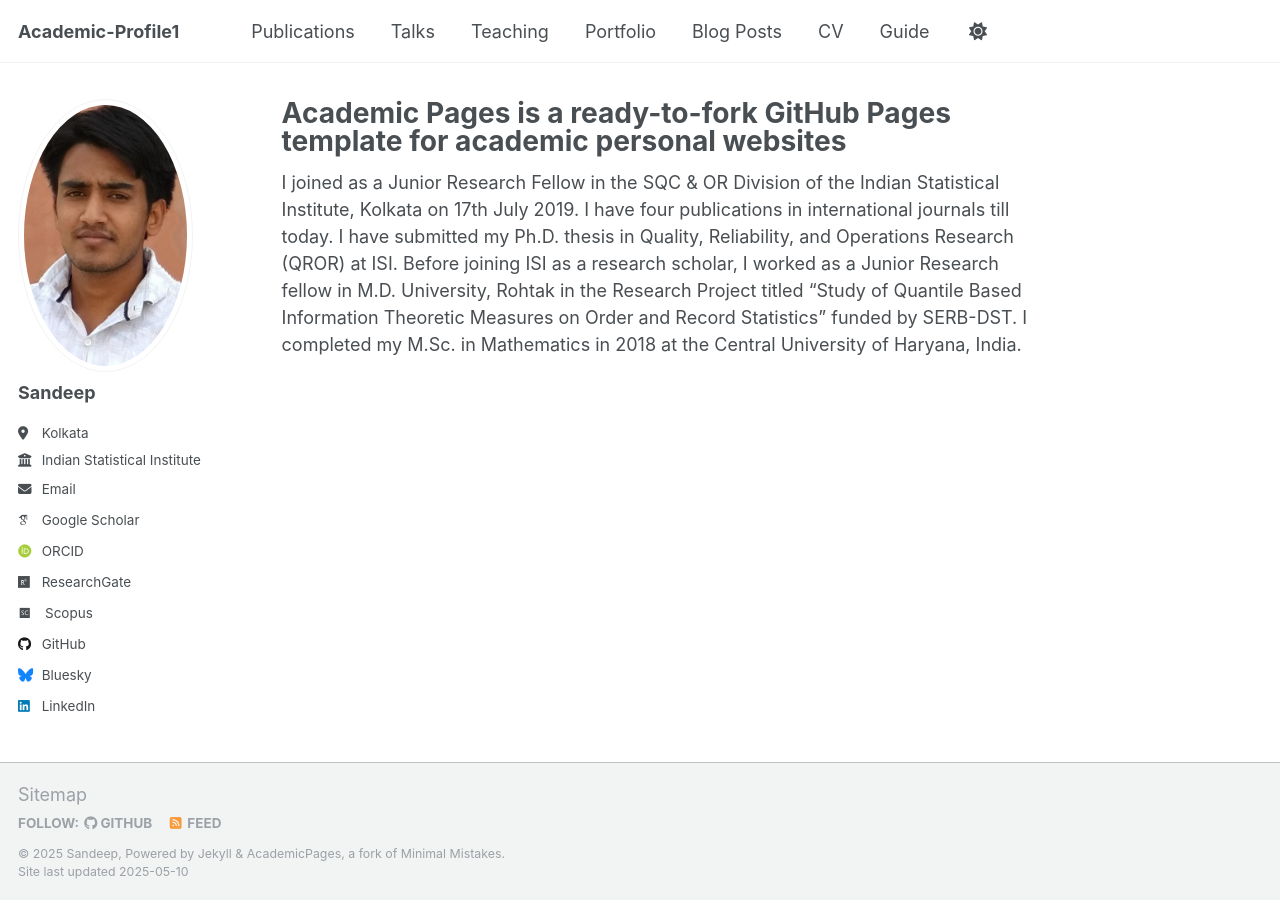
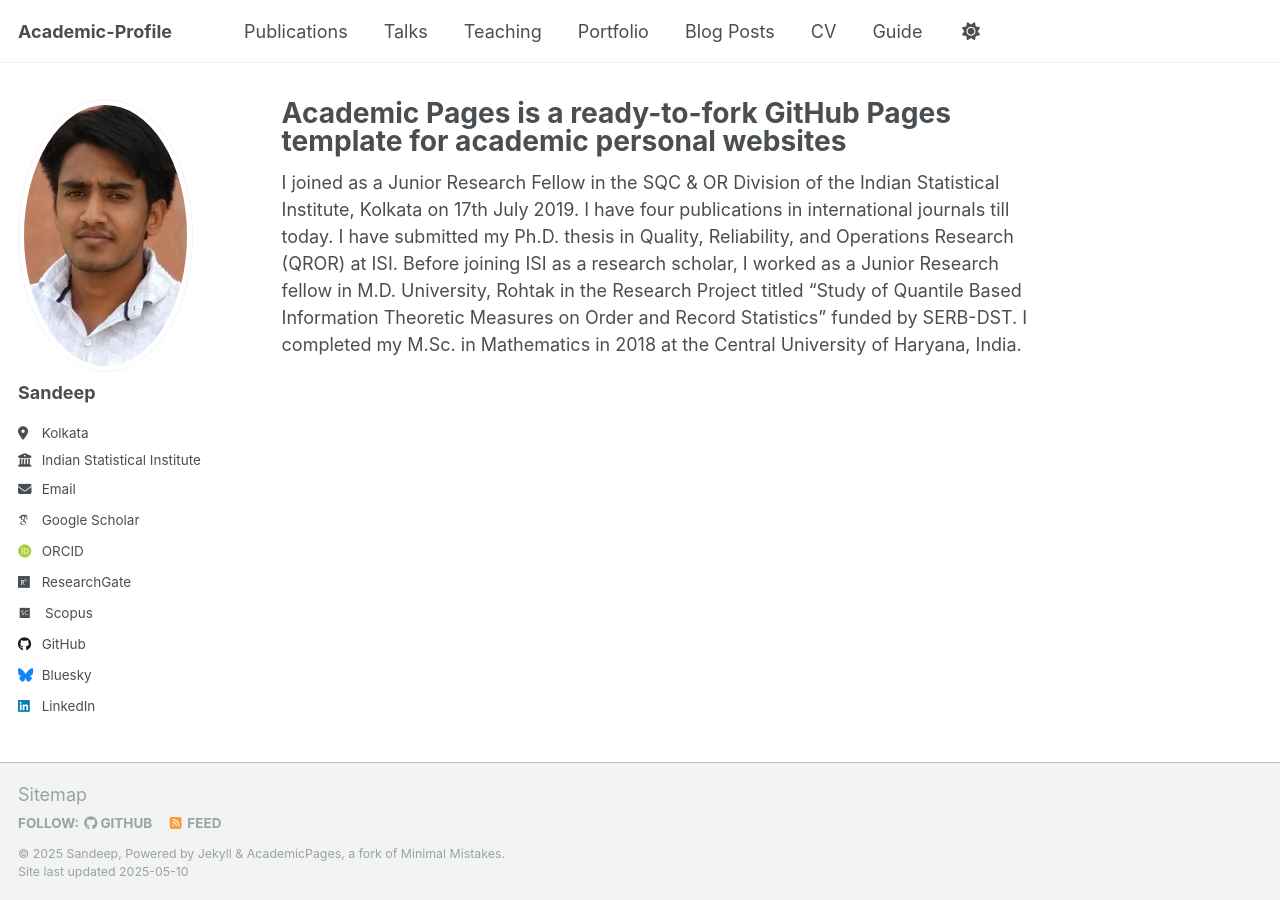
Before and after one commit to sandeepkajal633/sandeepkajal633-1, a Jekyll site: the page built from _pages/about.md, in a window 1280 px wide. Built offline with Jekyll 4.4.1, drawn with Linux system fonts in a browser that asks for light colours; some web fonts are replaced.

Commit message:
Update _config.yml

```diff
--- a/_config.yml
+++ b/_config.yml
@@ -9,7 +9,7 @@
 # Basic Site Settings
 locale                   : "en-US"
 site_theme               : "default"
-title                    : "Academic-Profile1"
+title                    : "Academic-Profile"
 title_separator          : "-"
 name                     : &name "Sandeep"
 description              : &Senior Research Fellow"
```
